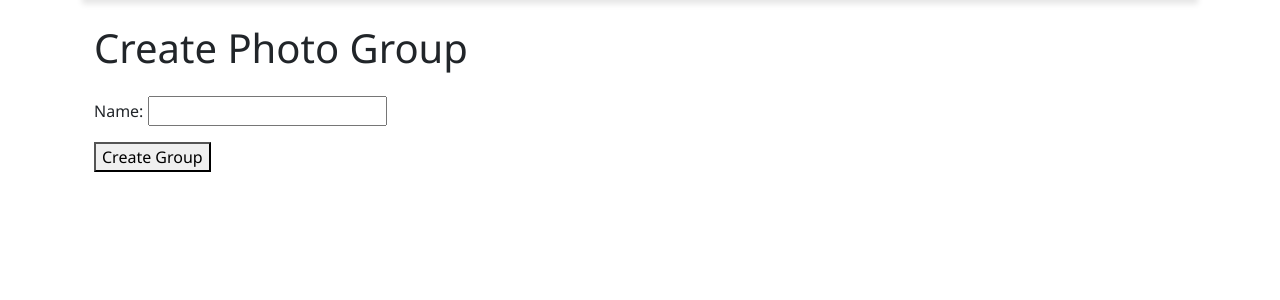
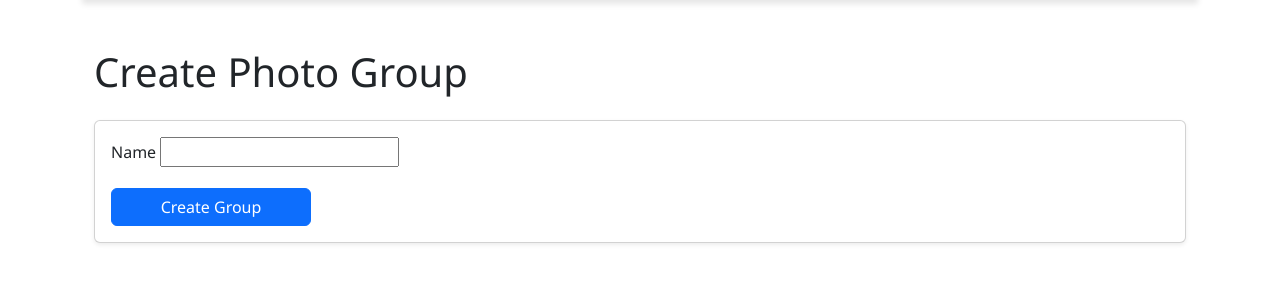
Before and after one commit to BulanMartin/FamilyGallery, a Django app: page /gallery/add-group/ in a window 1280 px wide. Shown: the part 62-362 px from the top of the page. Run offline with Django 5.2, Linux system fonts and the light colour scheme.

Commit message:
improve the new group template

```diff
--- a/FamilyGallery/gallery_app/templates/gallery/create_group.html
+++ b/FamilyGallery/gallery_app/templates/gallery/create_group.html
@@ -1,13 +1,31 @@
 {% extends 'base.html' %}
 
 {% block content %}
-<div class="container">
+<div class="container my-5">
     <h1 class="my-4">Create Photo Group</h1>
-    <form method="post" enctype="multipart/form-data">
-        {% csrf_token %}
-        {{ form.as_p }}
-        <button type="submit">Create Group</button>
+    <div class="card shadow-sm">
+        <div class="card-body">
+            <form method="post" enctype="multipart/form-data">
+                {% csrf_token %}
 
-    </form>
+                {% for field in form %}
+                    <div class="mb-3">
+                        <label for="{{ field.id_for_label }}" class="form-label">{{ field.label }}</label>
+                        {{ field }}
+                        {% if field.help_text %}
+                            <div class="form-text">{{ field.help_text }}</div>
+                        {% endif %}
+                        {% for error in field.errors %}
+                            <div class="text-danger">{{ error }}</div>
+                        {% endfor %}
+                    </div>
+                {% endfor %}
+
+                <div class="d-grid" style="max-width: 200px;">
+                    <button type="submit" class="btn btn-primary btn-block">Create Group</button>
+                </div>
+            </form>
+        </div>
+    </div>
 </div>
 {% endblock %}
```
